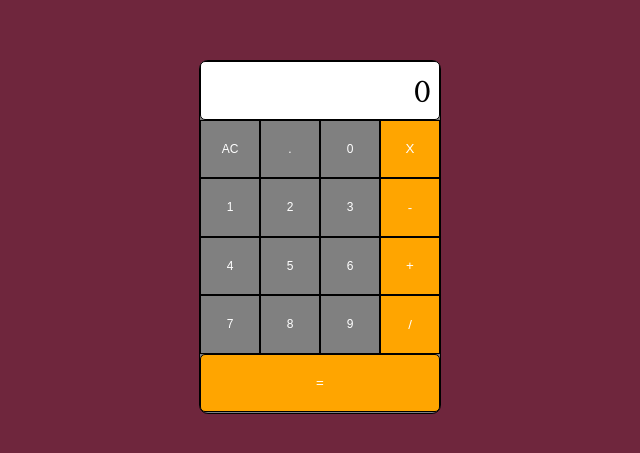
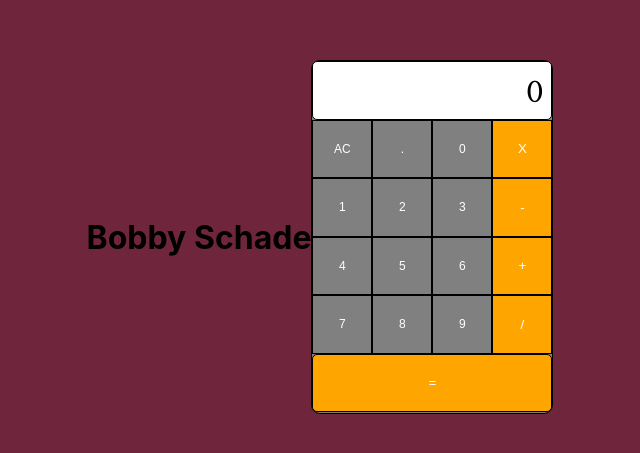
Before and after one commit to bschade18/react-gh-calc, a React (Create React App) app: page / in a window 1280 px wide. Shown: the part 163-616 px from the top of the page, without its empty margins (320-960 px from the left). Built offline with nearby package versions, Linux system fonts and the light colour scheme.

Commit message:
add h1 to actions branch

```diff
--- a/src/App.js
+++ b/src/App.js
@@ -158,6 +158,7 @@ class App extends React.Component {
 
     return (
       <div id="container">
+        <h1>Bobby Schade</h1>
         <div id="calc-container">
           <div id="calc-btns">
             <div id="display" style={displayStyle}>
```
